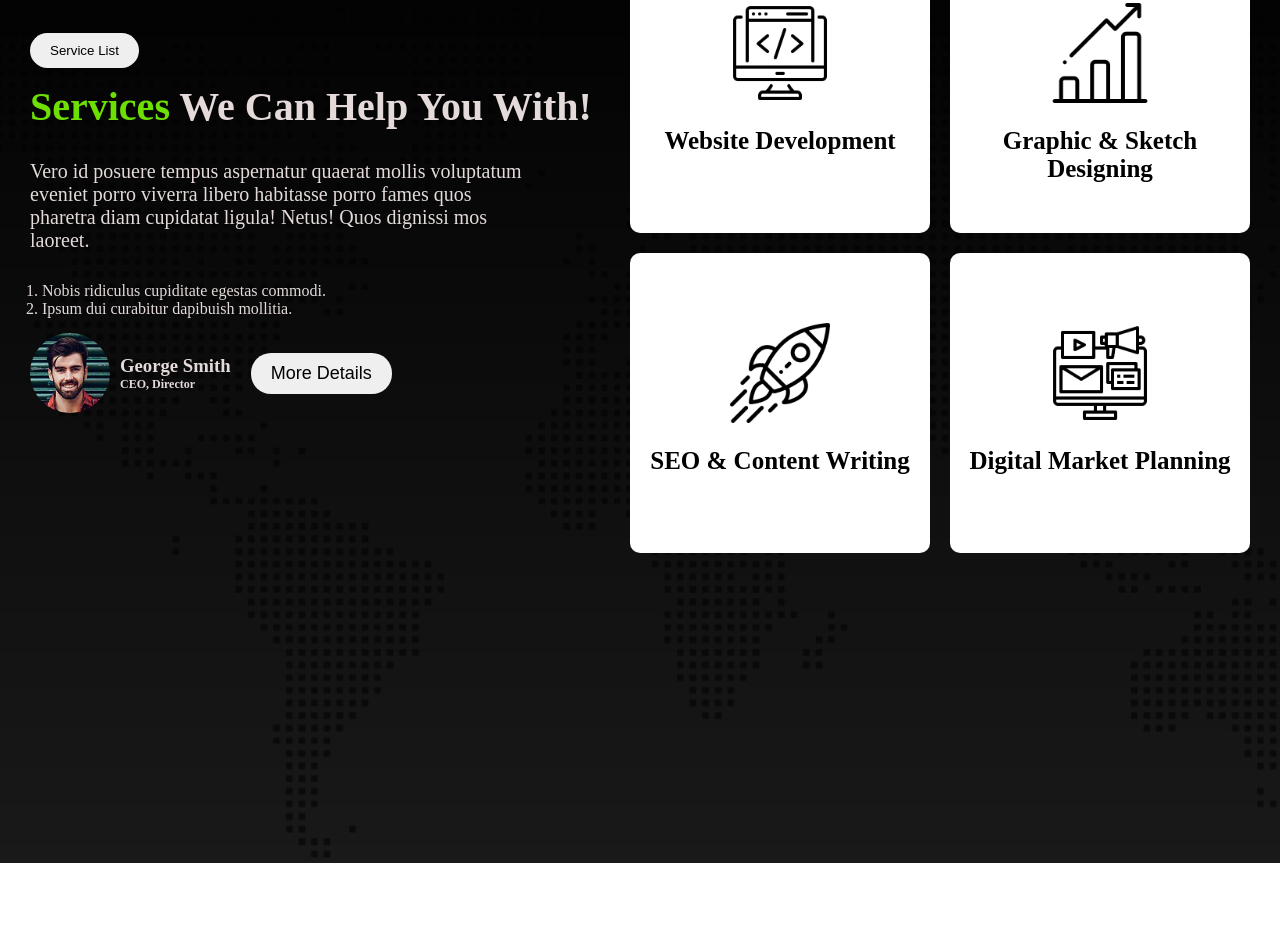
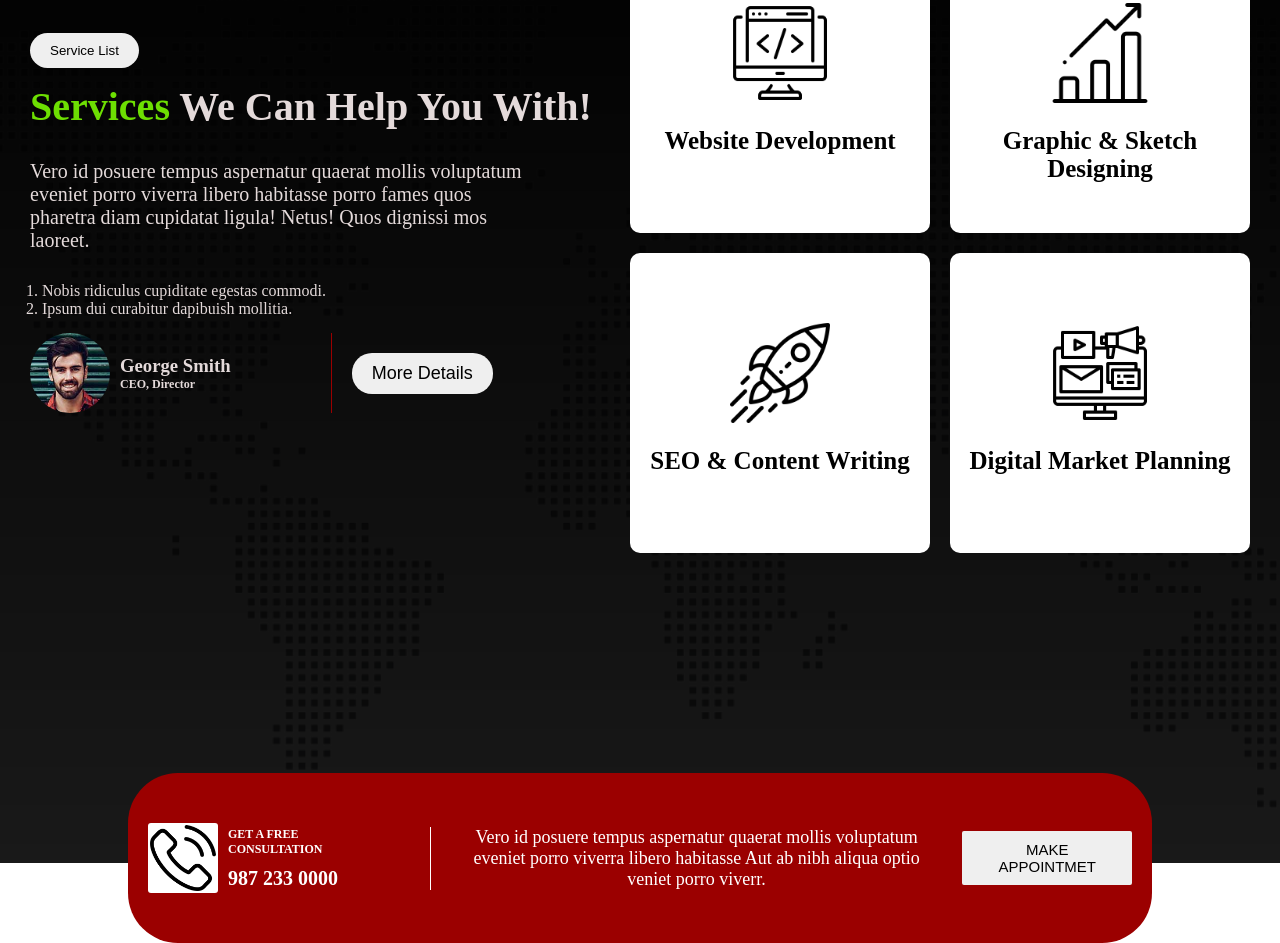
Before and after one commit to sabbir6230/digital-agency, a plain HTML site: page index.html in a window 1280 px wide. Shown: the part 962-1905 px from the top of the page. Before the commit the page ends 1825 px from the top, so only its background shows below. Drawn offline with Linux system fonts and the light colour scheme.

Commit message:
appoinmetn code added

```diff
--- a/index.html
+++ b/index.html
@@ -84,6 +84,22 @@
                 </div>
             </div>
         </section>
+        <section class="appointment">
+            <div class="appointment-container">
+                <div class="appoint-phone">
+                    <img src="./asset/icons/phone-call.png" alt="" class="appointment-phone-icon">
+                    <div class="appointment-phone-title">
+                        <h3>GET A FREE CONSULTATION </h3>
+                        <span>987 233 0000</span>
+                    </dov>
+                </div>
+                <p class="appointment-description">
+                    Vero id posuere tempus aspernatur quaerat mollis voluptatum eveniet porro
+                    viverra libero habitasse Aut ab nibh aliqua optio veniet porro viverr.
+                </p>
+                <button class="appointment-btn">Make Appointmet</button>
+            </div>
+        </section>
     </main>
     <footer></footer>
 </body>
--- a/styles/agency.css
+++ b/styles/agency.css
@@ -145,6 +145,8 @@ nav {
     display: flex;
     align-items: center;
     gap: 10px;
+    border-right: 1px solid #9b0000;
+    padding-right: 100px;
 }
 .service-author-profile {
     width: 80px;
@@ -186,3 +188,72 @@ nav {
 .card {
     margin-top: 20px;
 }
+
+/* Appointment Seciton */
+
+.appointment {
+    width: 80%;
+    margin: auto;
+    /* background-image: url("../asset/image/appointment1.png"),
+    linear-gradient(rgba(0,0,0,0.5), rgba(0,0,0,0.7)); */
+    background-color: #9b0000;
+    background-blend-mode: overlay;
+    background-repeat: no-repeat;
+    background-position: center;
+    background-size: cover;
+    border-radius: 50px;
+    padding: 50px 20px;
+    margin-top: -90px;
+    color: #fff;
+}
+
+.appointment-container {
+    display: flex;
+    align-items: center;
+    justify-content: space-evenly;
+    gap: 80px;
+}
+.appoint-phone {
+    display: flex;
+    align-items: center;
+    gap: 10px;
+}
+.appointment-phone-icon {
+    width: 70px;
+    height: 70px;
+    background-color: #fff;
+    padding: 2px;
+    border-radius: 3px;
+}
+
+.appointment-phone-title {
+    border-right: 1px solid #fff;
+    padding-right: 50px;
+}
+
+.appointment-phone-title h3{
+    margin-bottom: 10px;
+    font-size: 12px;
+}
+
+.appointment-phone-title span {
+    font-size: 20px;
+    font-weight: 700;
+}
+
+.appointment-description {
+    width: 500px;
+    font-size: 18px;
+    text-align: center;
+    margin: 0 30px;
+}
+
+.appointment-btn {
+    padding: 10px 20px;
+    color: #000;
+    border: none;
+    outline: none;
+    font-size: 15px;
+    text-transform: uppercase;
+    border-radius: 2px;
+}
```
Also changed, not shown: asset/image/appointment.png (added), asset/image/appointment1.png (added), asset/image/gradient1.png (added).
